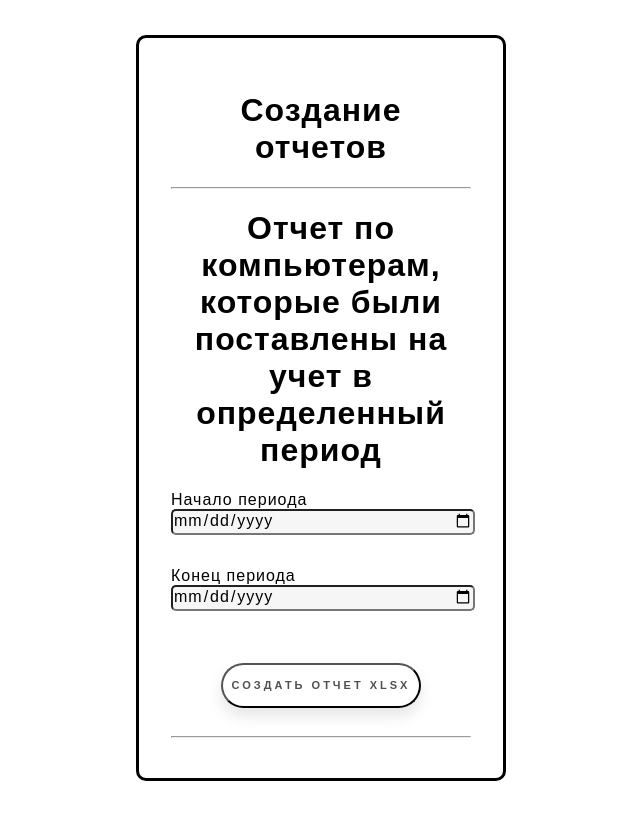
After one commit to axymCrusader/first_django_project, a Django app: page /report in a window 1280 px wide. The commit adds this page. Shown: the whole page, without its empty margins (319-959 px from the left). Run offline with Django 4.2, Linux system fonts and the light colour scheme.

Commit message:
Added page for creating reports

```diff
--- a/inventory_accounting/urls.py
+++ b/inventory_accounting/urls.py
@@ -23,6 +23,8 @@ urlpatterns = [
     path('add', views.add, name='add'),
 
     path('edit', views.edit, name='edit'),
+
+    path('report', views.report, name='report'),
 
     path('form_add_section', views.form_add_section, name='form_add_section'),
 
@@ -73,4 +75,6 @@ urlpatterns = [
     path('form_edit_premises/<int:id>/', views.form_edit_premises),
 
     path('form_edit_computer/<int:id>/', views.form_edit_computer),
+
+    path('date_export_xls', views.date_export_xls, name='date_export_xls'),
 ]
--- a/inventory_accounting/views.py
+++ b/inventory_accounting/views.py
@@ -11,6 +11,20 @@ def index(request):
 
 def add(request):
     return render(request, 'add.html')
+
+
+def report(request):
+    employees = Employee.objects.all()
+    sections = Section.objects.all()
+    premises = Premises.objects.all()
+    computers = Computer.objects.all()
+    context= {
+        "employees": employees,
+        "sections": sections,
+        "premises": premises,
+        "computers": computers,
+    }
+    return render(request, 'report.html', context)
 
 
 def form_add_section(request):
@@ -271,3 +285,48 @@ def delete_premises(request, id):
         return HttpResponseRedirect("/edit")
     except Premises.DoesNotExist:
         return HttpResponseNotFound("<h2>Section not found</h2>")
+
+
+def date_export_xls(request):
+    if request.method == 'POST':
+        date_start = request.POST.get('date_start')
+        date_end = request.POST.get('date_end')
+        response = HttpResponse(content_type='application/inventory_accounting')
+        response['Content-Disposition'] = 'attachment; filename="computer.xls"'
+
+        wb = xlwt.Workbook(encoding='utf-8')
+
+        main_ws = wb.add_sheet('Computer')
+
+        # Sheet header, first row
+        row_num = 0
+
+        font_style = xlwt.easyxf('font: bold 1;alignment: wrap True; align: vert centre, horiz centre; border: top thick, right thick, bottom thick, left thick; align: wrap 1;')
+
+        main_columns = ['ID','Дата постановки на учет', 'ФИО сотрудника', 'Поставщик ','Производитель', 'Процессор', 'Видеокарта', 'ОЗУ', 'ПЗУ', 'Статус']
+
+        for col_num in range(len(main_columns)):
+            main_ws.write(row_num, col_num, main_columns[col_num], font_style)
+
+
+        # Sheet body, remaining rows
+        main_ws.col(0).width = 7000
+        main_ws.col(1).width = 20000
+        main_ws.col(2).width = 7000
+        main_ws.col(3).width = 10000
+
+
+        style = xlwt.easyxf(
+            'font: bold 0, height 200; alignment: wrap True; border: top thick, right thick, bottom thick, left thick')
+
+        rows = (Computer.objects.all().values_list('computer_id', 'accounting_date', 'c_employee_name', 'c_supplier_company_name',
+                                              'manufacturer', 'cpu', 'gpu', 'ram', 'rom', 'status').filter())
+
+        for row in rows:
+            row_num += 1
+            for col_num in range(len(row)):
+                main_ws.write(row_num, col_num, row[col_num], style)
+
+
+        wb.save(response)
+        return response
--- a/templates/index.html
+++ b/templates/index.html
@@ -25,7 +25,7 @@
             </div>
 
             <div class="container">
-                <a href="" class="floating-vertically-button">Отчет</a>
+                <a href="{% url 'report' %}" class="floating-vertically-button">Отчет</a>
             </div>
         </div>
 
--- /dev/null
+++ b/templates/report.html
@@ -0,0 +1,39 @@
+<!DOCTYPE html>
+{% load static %}
+<html lang="ru">
+
+<head>
+    <meta charset="UTF-8">
+    <meta http-equiv="X-UA-Compatible" content="IE=edge">
+    <link rel="stylesheet" href="{% static "form.css" %}" />
+    <meta name="viewport" content="width=device-width, initial-scale=1.0">
+    <title>ВЫВОД В EXCEL</title>
+</head>
+
+<body>
+    <form method="post" action="{% url 'date_export_xls' %}" class="form">
+        {% csrf_token %}
+            <h1 align="middle">Создание отчетов</h1>
+            <hr>
+            <h1 align="middle">Отчет по компьютерам, которые были поставлены на учет в определенный период</h1>
+
+            <div class="form_group">
+                <label class="form_label">Начало периода</label>
+                <input class="form_input" type="date" id="date_start" name="date_start">
+            </div>
+
+            <div class="form_group">
+                <label class="form_label">Конец периода</label>
+                <input class="form_input" type="date" id="date_end" name="date_end">
+            </div>
+
+            <a><button class="form-button">СОЗДАТЬ ОТЧЕТ XLSX</button></a>
+            </div>
+
+            <hr>
+        </form>
+
+
+</body>
+
+</html>
```
